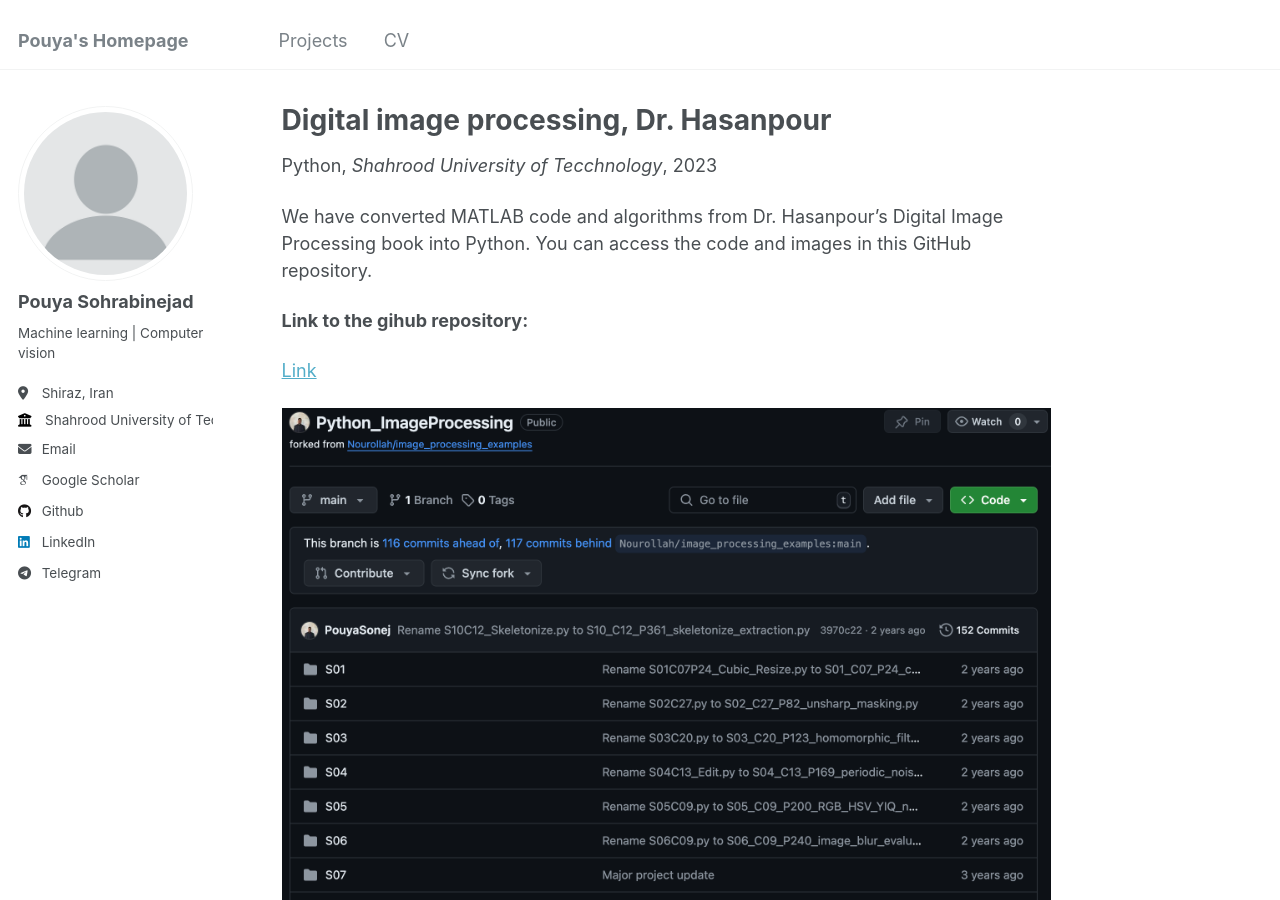
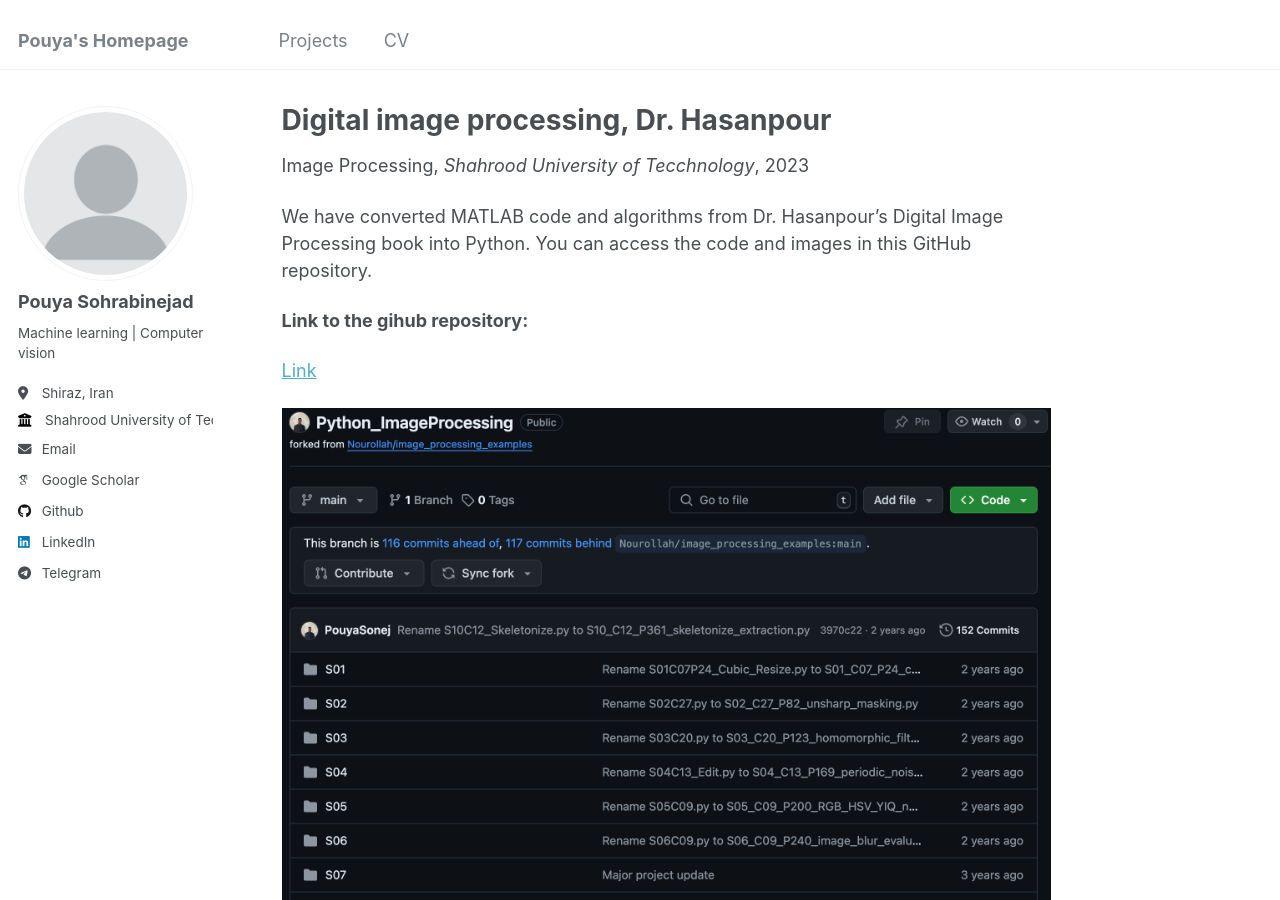
Before and after one commit to PouyaSonej/PouyaSonej.github.io, a Jekyll site: the page built from _teaching/project-2.md, in a window 1280 px wide and 900 px high. Built offline with Jekyll 4.4.1, drawn with Linux system fonts in a browser that asks for light colours; some web fonts are replaced.

Commit message:
Update project-2.md

```diff
--- a/_teaching/project-2.md
+++ b/_teaching/project-2.md
@@ -1,7 +1,7 @@
 ---
 title: "Digital image processing, Dr. Hasanpour"
 collection: teaching
-type: "Python"
+type: "Image Processing"
 permalink: /teaching/project-2
 venue: "Shahrood University of Tecchnology"
 date: 2023-02-01
```
